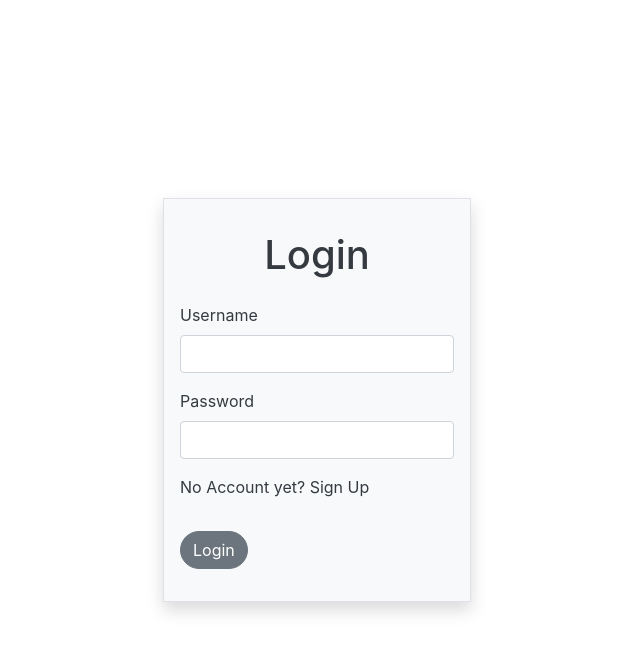
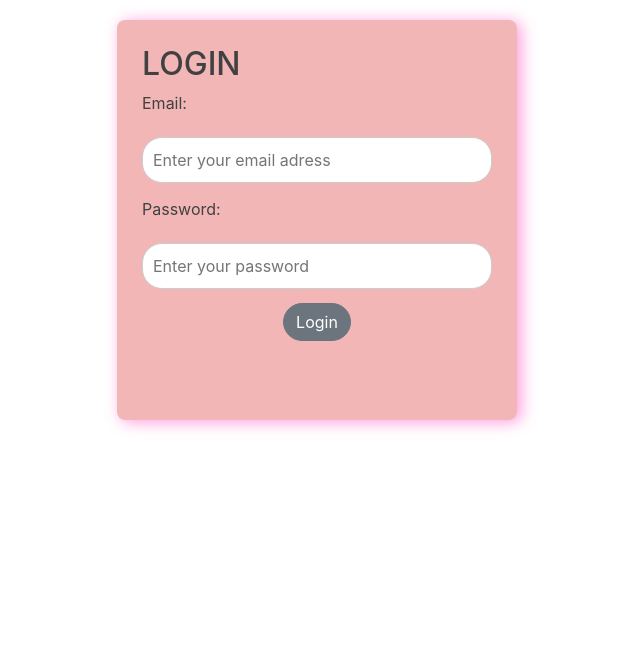
Before and after one commit to CherryMinguito/grading-system, a Nuxt app: page / in a window 1280 px wide. Shown: the top 652 px of the page, without its empty margins (323-963 px from the left). Built offline with nearby package versions, Linux system fonts and the light colour scheme.

Commit message:
First Commit

```diff
--- a/components/Home.vue
+++ b/components/Home.vue
@@ -1,32 +1,23 @@
-<!-- Please remove this file from your project -->
 <template>
-<div class="container d-flex justify-content-center align-items-center" style="min-height: 100vh">
-    <form class="border shadow p-3 rouneded bg-light">
-      <h1 class="text-center p-3 text-dark">Login</h1>
-      <div class="row justify-content-center">
-              <div class="col mb-3">
-                  <label class="form-label text-dark">Username</label>
-                  <input class="form-control">
-              </div>
-      </div>
-      <div class="row justify-content-center">
-            <div class="col mb-3">
-              <label class="form-label text-dark">Password</label>
-              <input class="form-control">
-          </div>
-      </div>
-      <div class="row justify-cotent-center">
-        <div class="col mb-3">
-            <p class="text-dark">No Account yet? <a class="text-dark" href="">Sign Up</a></p>
+  <form class="codehim-form">
+     <div class="form-title">
+        <div class="user-icon gr-bg">
+           <i class="fa fa-user"></i>
         </div>
-      </div>
-      <div class="row justify-content-center">
-        <div class="col mb-3">
-            <b-button pill>Login</b-button>
+        <div class="vertical-center">
+          <h2>LOGIN</h2>
         </div>
-      </div>
-    </form>
-  </div>
+     </div>
+     <label for="email"><i class="fa fa-envelope"></i> Email:</label>
+     <input type="email" id="email" class="cm-input" placeholder="Enter your email adress">
+     <label for="pass"><i class="fa fa-lock"></i> Password:</label>
+     <input id="pass" type="password" class="cm-input" placeholder="Enter your password">
+     <div class="row justify-content-center">
+        <div class="vertical-center">
+           <b-button pill>Login</b-button>
+        </div>
+     </div>
+  </form>
 </template>
 
 <script>
@@ -34,3 +25,44 @@ export default {
   name: 'NuxtTutorial'
 }
 </script>
+
+<style>
+
+
+
+.codehim-form{
+    max-width: 400px;
+    min-height: 400px;
+    box-sizing: border-box;
+    background: rgba(233, 133, 133, 0.6);
+    box-shadow: 4px 2px 16px rgba(255, 0, 170, 0.4);
+    border-radius: 8px;
+    margin:  20px auto 0 auto;
+    padding: 25px;
+    color: #414141;
+
+}
+
+.cm-input{
+    display: block;
+    box-sizing: border-box;
+    padding: 10px;
+    width: 100%;
+    margin: 14px auto;
+    border-radius: 20px;
+    border: 1px solid #ccc;
+
+
+}
+.cm-input:focus{
+    outline: 0;
+    border-color: #f9cb81;
+
+}
+.cm-input:invalid{
+    border-color: #e41b17;
+
+}
+
+
+</style>
--- a/pages/index.vue
+++ b/pages/index.vue
@@ -5,5 +5,4 @@
 <script>
 export default {
   name: 'IndexPage'
-}
-</script>
+}</script>
```
